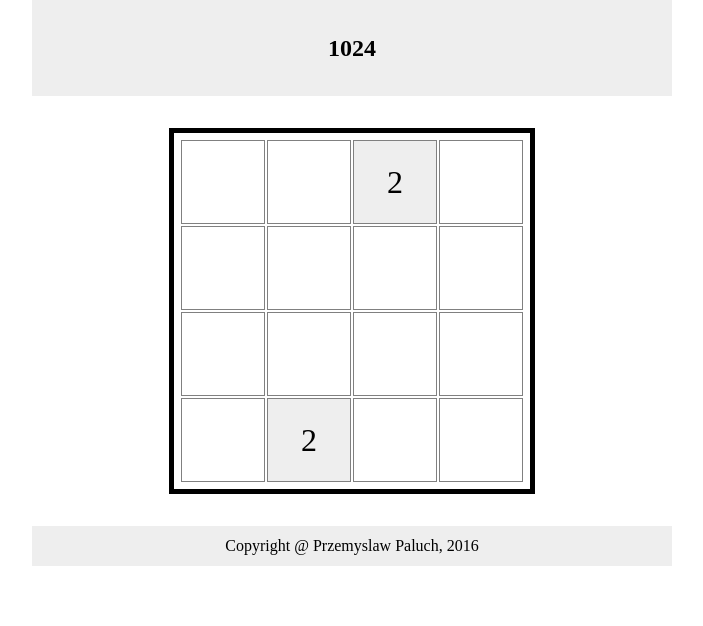
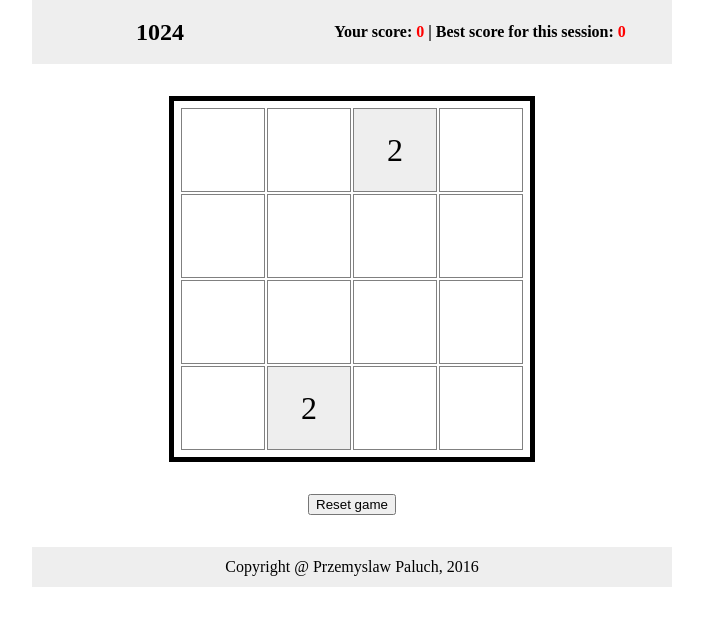
Before and after one commit to palprz/1024, a PHP site: page / in a window 1280 px wide. Shown: the top 626 px of the page, without its empty margins (288-991 px from the left). Run offline with PHP 8.4, Linux system fonts and the light colour scheme; style sheets or scripts are compiled from the project's sources.

Commit message:
Added reset button and score Application has got reset button. Also got current and best scores (the best score will be reset after refresh the browser).

```diff
--- a/index.html
+++ b/index.html
@@ -15,13 +15,18 @@
 </head>
 <body>
 	<header>
-		1024
+		<div id="title">1024</div>
+		<div id="score">Your score: <span id="currentScore">0</span> | Best score for this session: <span id="bestScore">0</span></div>
 	</header>
 	<section>
 		<table>
 
 		</table>
 	</section>
+	<section>
+		<button id="reset" >Reset game</button>
+		<p id="message"></p>
+	</section>
 	<footer>
 		Copyright @ Przemyslaw Paluch, 2016
 	</footer>
--- a/resources/js/script.js
+++ b/resources/js/script.js
@@ -2,9 +2,8 @@ $( document ).ready( function () {
 
 	/**
 	 * TODO list with order:
+	 * - Configuration for smaller and bigger versions.
 	 * - Spend more time on game and fix bugs.
-	 * - Add score.
-	 * - Configuration for smaller and bigger versions.
 	 * - Change CSS.
 	 */
 
@@ -21,6 +20,8 @@ $( document ).ready( function () {
 	 ************************/
 
 	isChanged = false;
+	currentScore = 0;
+	bestScore = 0;
 
 	/*************************
 	 * INIT
@@ -32,6 +33,7 @@ $( document ).ready( function () {
 	 * Init application.
 	 */
 	function init() {
+		clearCurrentScore();
 		clearTiles();
 		createTiles();
 		if( isRestoreMode ) {
@@ -124,6 +126,39 @@ $( document ).ready( function () {
 	}
 
 	/*************************
+	 * HANDLE CONFIGURATION, EVENTS, SCORE
+	 ************************/
+
+	/**
+	 * Clear message text and init application once again.
+	 */
+	$( '#reset' ).on( 'click', function( e ) {
+		$( '#message' ).empty();
+		init();
+	} )
+
+	/**
+	 * Reset value for current score.
+	 */
+	function clearCurrentScore() {
+		currentScore = 0;
+		$( '#currentScore' ).html( '0' );
+	}
+
+	/**
+	 * Set current score.
+	 * @param currentScoreVal the current score value to set
+	 */
+	function addCurrentScore( currentScoreVal ) {
+		currentScore = parseInt( currentScore ) + parseInt ( currentScoreVal );
+		$( '#currentScore' ).empty().text( currentScore );
+		if ( currentScore > bestScore ) {
+			bestScore = currentScore;
+			$( '#bestScore' ).empty().text( currentScore );
+		}
+	}
+
+	/*************************
 	 * HANDLE KEYS
 	 ************************/
 
@@ -158,7 +193,7 @@ $( document ).ready( function () {
 		if( isChanged ) {
 			generateTile();
 			if( isEndGame() ) {
-				$( 'footer' ).append( '<p>You don\'t have available move.</p>' );
+				$( '#message' ).html( 'You don\'t have available move.' );
 			}
 		}
 	} )
@@ -256,11 +291,12 @@ $( document ).ready( function () {
 		var nextValue = $( '#tile' + nextRow + nextColumn ).html();
 		var currentValue = $( '#tile' + currentRow + currentColumn ).html();
 		if( nextValue == currentValue ) {
-			$( '#tile' + nextRow + nextColumn ).html( parseInt( nextValue ) * 2 );
+			var valueAfterMerge = $( '#tile' + nextRow + nextColumn ).html( parseInt( nextValue ) * 2 ).html();
 			$( '#tile' + currentRow + currentColumn ).empty();
 
 			addTileColour( nextRow, nextColumn );
 			addTileColour( currentRow, currentColumn );
+			addCurrentScore( valueAfterMerge );
 			isChanged = true;
 		}
 	}
--- a/resources/style/1024.css
+++ b/resources/style/1024.css
@@ -9,9 +9,28 @@ body {
 header {
 	background-color: #EEE;
 	height: 4em;
-	font-size: 24px;
 	font-weight: bold;
 	line-height: 4em;
+}
+
+#title {
+	float: left;
+	width: 40%;
+	font-size: 24px;
+}
+
+#score {
+	float: right;
+	width: 60%;
+	font-size: 16px;
+}
+
+#currentScore {
+	color: red;
+}
+
+#bestScore {
+	color: red;
 }
 
 footer {
```
